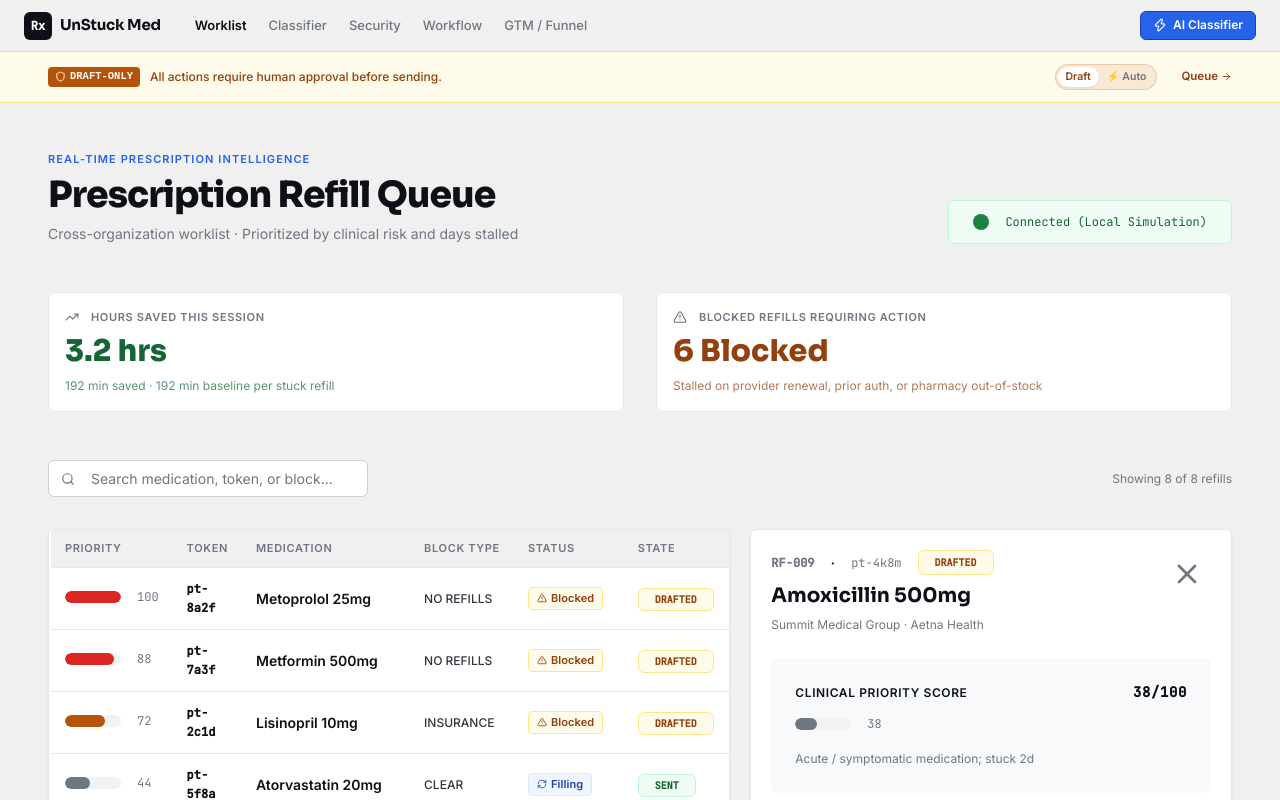
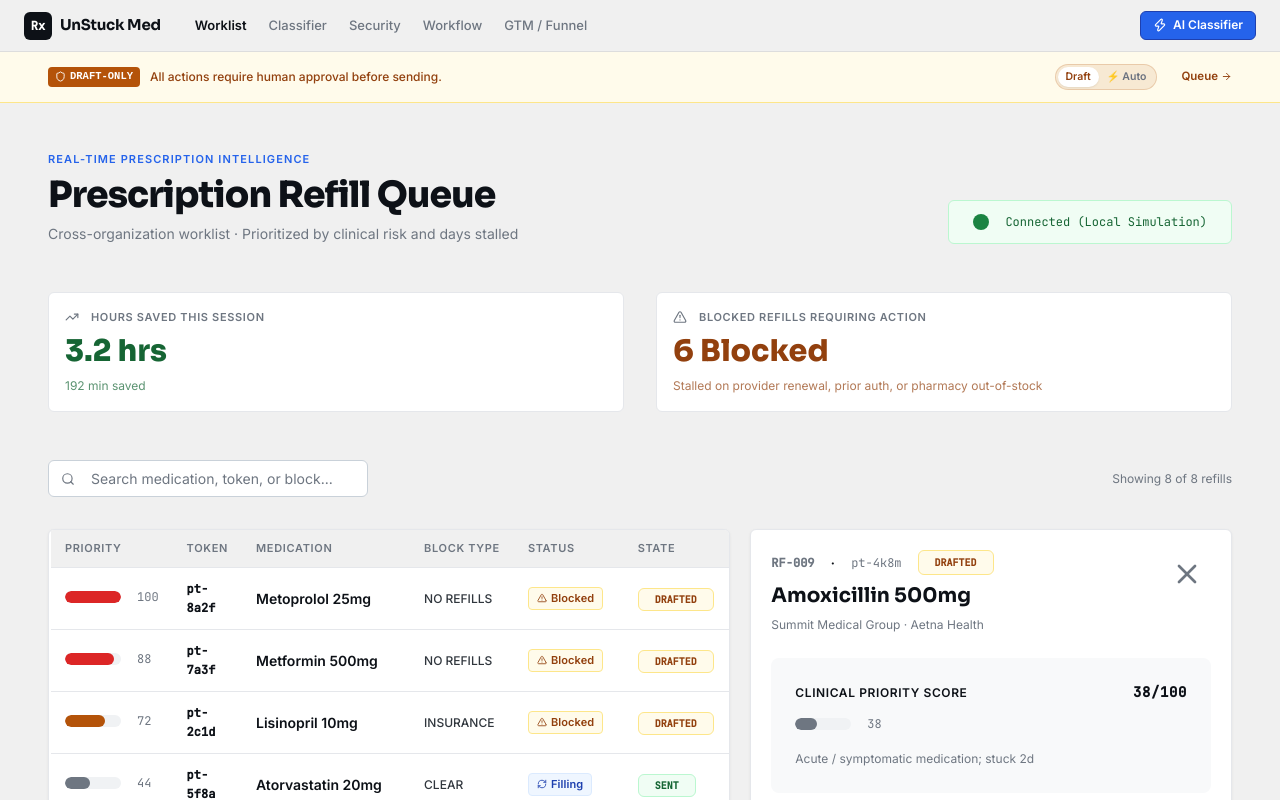
Before and after one commit to naagasumukh8/EON-2.0, a Next.js app: page /dashboard in a window 1280 px wide. Shown: the top 800 px of the page. Built offline with nearby package versions, Linux system fonts and the light colour scheme; a web font is replaced by a local one.

Commit message:
fix(worklist): remove baseline text from hours saved stat card

```diff
--- a/app/dashboard/page.tsx
+++ b/app/dashboard/page.tsx
@@ -278,7 +278,7 @@ function SavingsCounter({ minutesSaved }: { minutesSaved: number }) {
         <TrendingUp className="h-3.5 w-3.5" /> Hours Saved This Session
       </div>
       <div className="text-3xl font-display font-extrabold text-ok-700 my-1">{hrs} hrs</div>
-      <div className="text-xs text-ok-700/70">{displayed} min saved · {AVG_MANUAL_MINUTES} min baseline per stuck refill</div>
+      <div className="text-xs text-ok-700/70">{displayed} min saved</div>
     </div>
   );
 }
```
